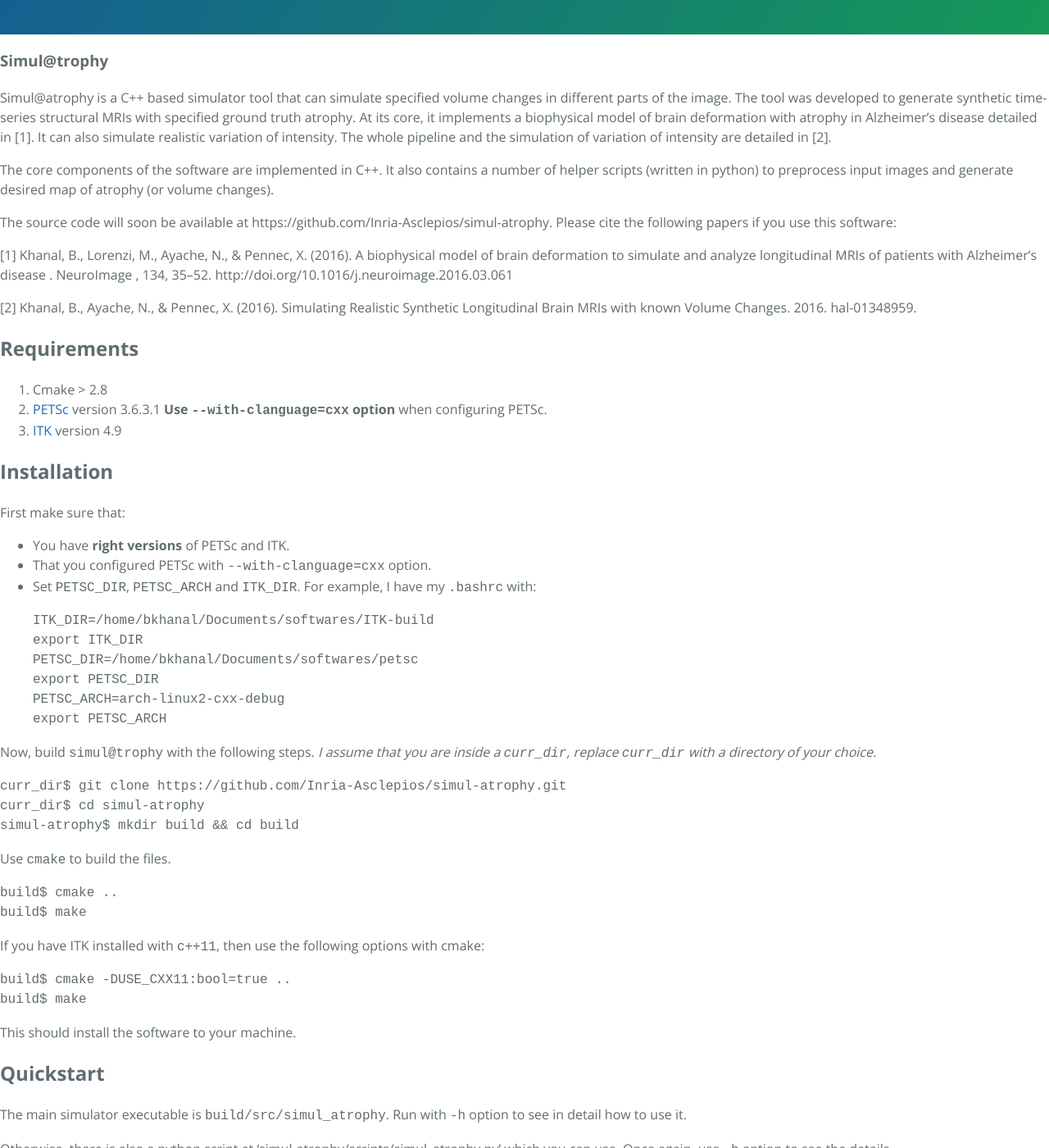
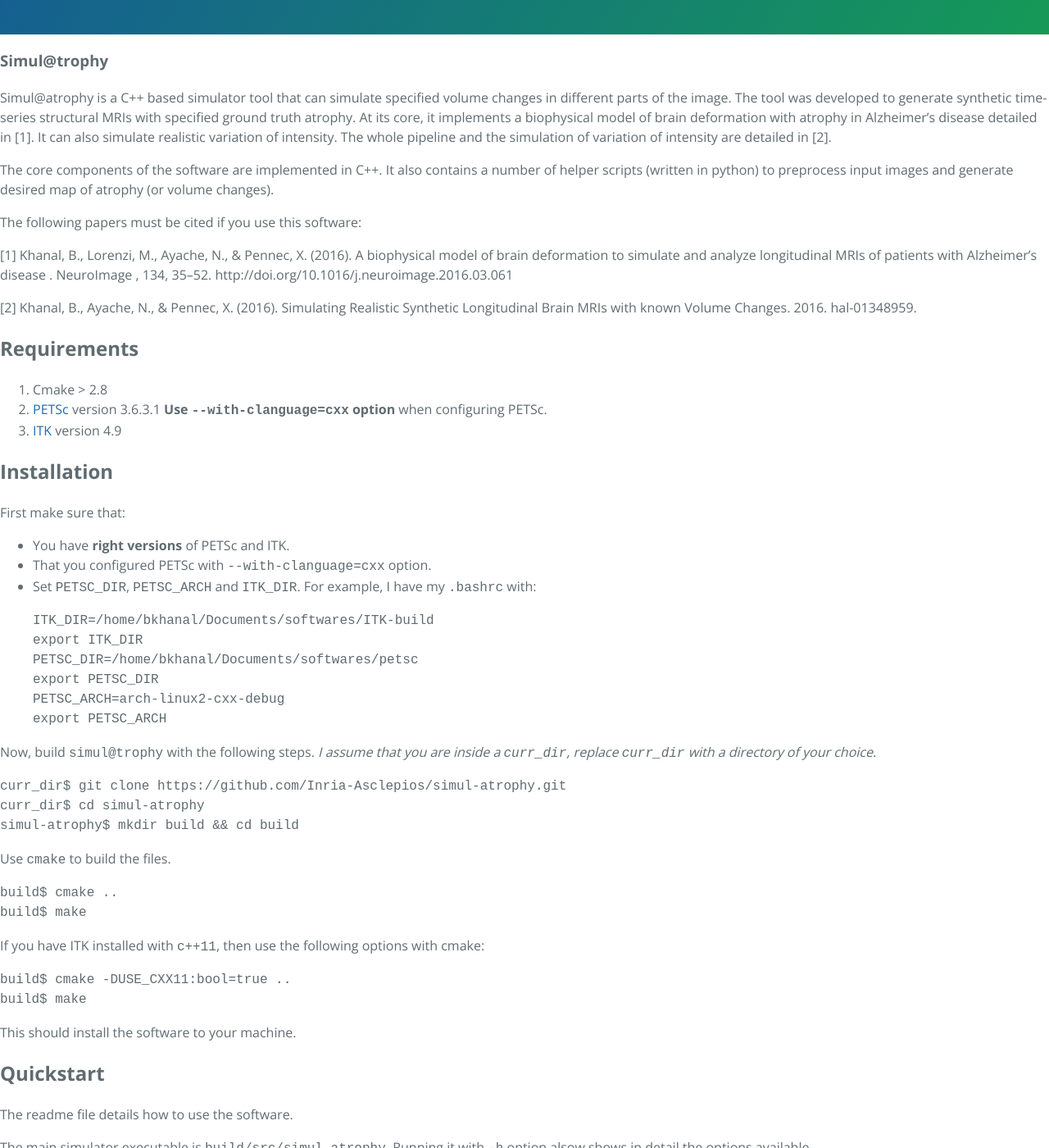
Before and after one commit to Inria-Asclepios/simul-atrophy, a Jekyll site: the page built from index.md, in a window 1280 px wide and 1400 px high, scrolled down 341 px. Shown: the whole window at 82% size. Built offline with Jekyll 4.4.1, drawn with Linux system fonts in a browser that asks for light colours; some of the changed text lies outside the part shown.

Commit message:
Update info of release

```diff
--- a/index.md
+++ b/index.md
@@ -11,8 +11,7 @@ The whole pipeline and the simulation of variation of intensity are detailed in
 The core components of the software are implemented in C++.
 It also contains a number of helper scripts (written in python) to preprocess input images and generate desired map of atrophy (or volume changes).
 
-The source code will soon be available at https://github.com/Inria-Asclepios/simul-atrophy.
-Please cite the following papers if you use this software:
+The following papers must be cited if you use this software:
 
 [1] Khanal, B., Lorenzi, M., Ayache, N., & Pennec, X. (2016). A biophysical model of brain deformation to simulate and analyze longitudinal MRIs of patients with Alzheimer’s disease . NeuroImage , 134, 35–52. http://doi.org/10.1016/j.neuroimage.2016.03.061
 
@@ -63,12 +62,13 @@ build$ make
 This should install the software to your machine.
 
 ## Quickstart
+The readme file details how to use the software.
+
 The main simulator executable is `build/src/simul_atrophy`.
-Run with `-h` option to see in detail how to use it.
+Running it with `-h` option alsow shows in detail the options available.
 
 Otherwise, there is also a python script at 'simul-atrophy/scripts/simul_atrophy.py' which you can use.
 Once again, use `-h` option to see the details.
 
-
 ## Example:
 Coming soon here.
```
